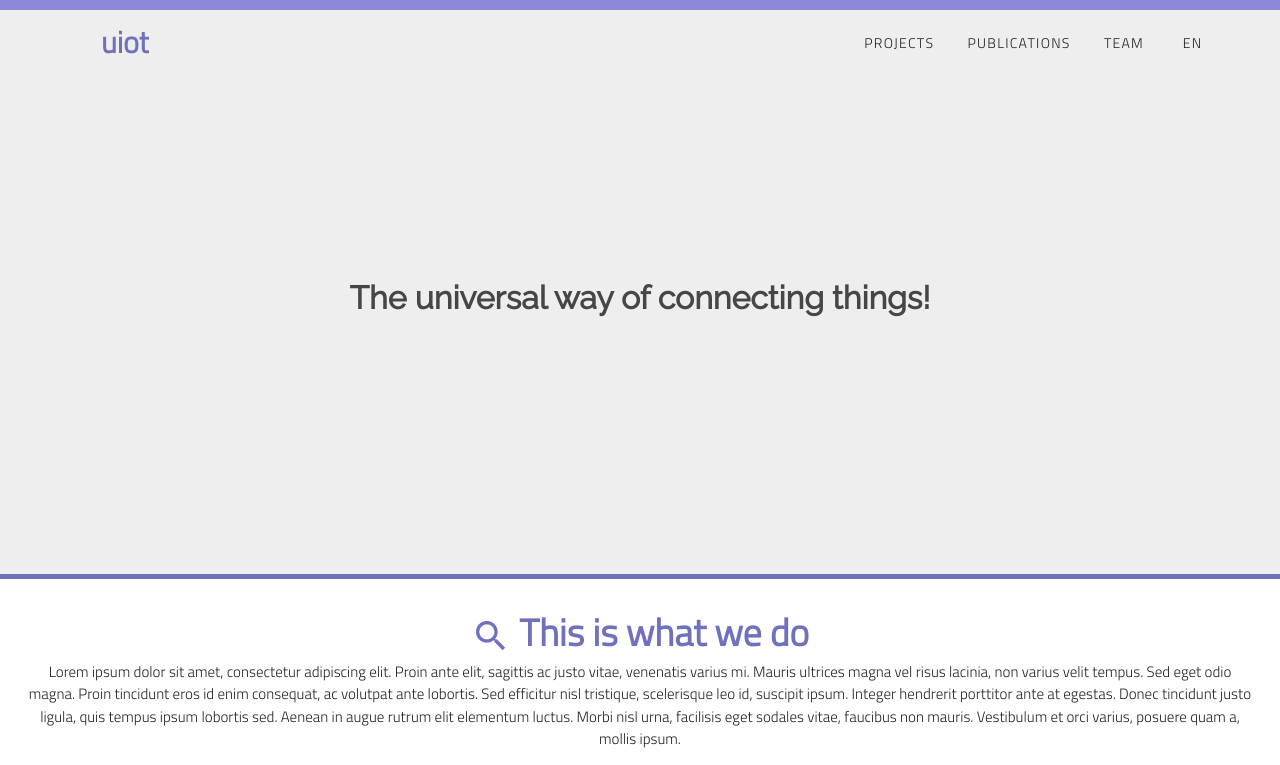
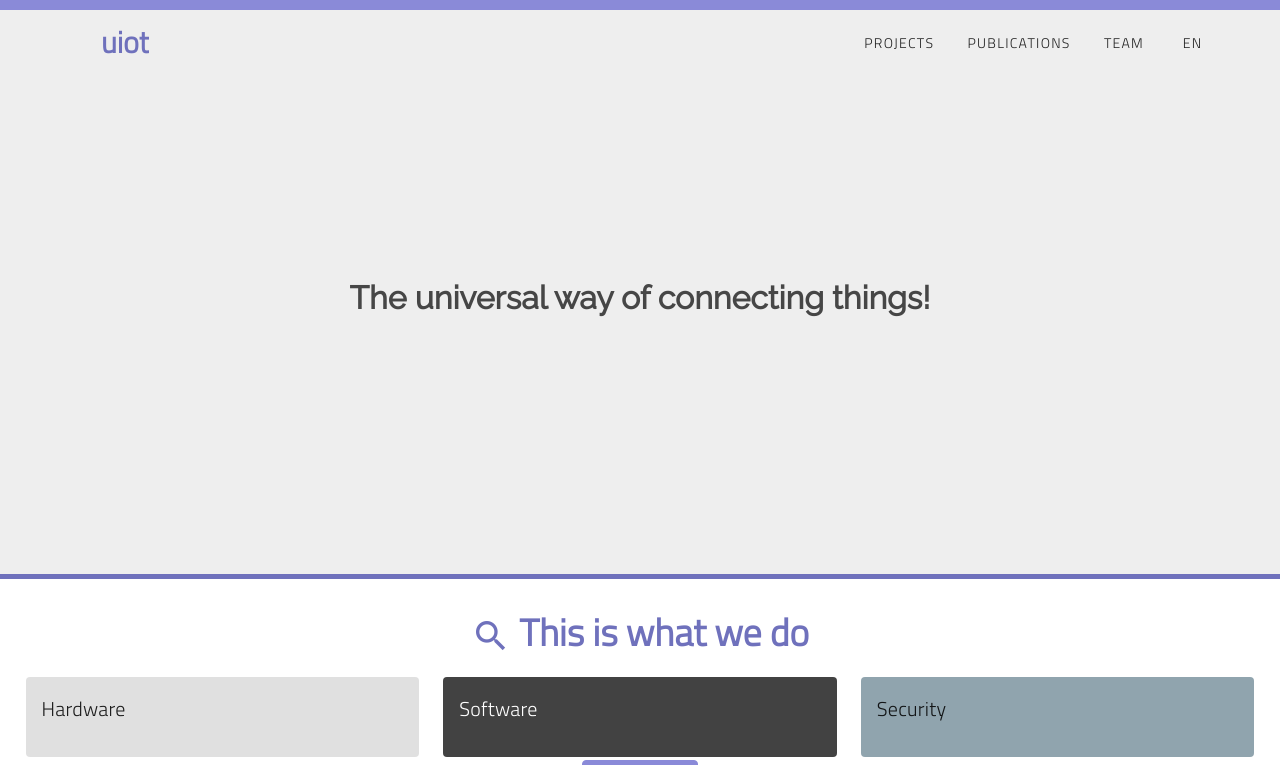
Before and after one commit to uiot/uiot.github.io, a Vue app: page /projects in a window 1280 px wide. Shown: the top 765 px of the page. Built offline with nearby package versions, Linux system fonts and the light colour scheme; what vue-mobile-detection would draw is missing.

Commit message:
Inclusao de textos

```diff
--- a/src/components/toolbar/mobile.vue
+++ b/src/components/toolbar/mobile.vue
@@ -3,13 +3,13 @@
     <v-expand-transition>
     <div class="base lighten-1 menu-mobile" v-if="drawer">
             <div class="button-position">
-                <v-btn text to="/projects"      :class="{ base: checkRouteColor('projects', currentRoute), 'lighten-2': true }">Projects</v-btn>
+                <v-btn text to="/projects"      :class="{ base: checkRouteColor('projects', currentRoute), 'lighten-2': true }"> {{ $t("toolbar.projects") }} </v-btn>
             </div>
             <div class="button-position">
-                <v-btn text to="/publications"  :class="{ base: checkRouteColor('publications', currentRoute), 'lighten-2': true }">Publications</v-btn>
+                <v-btn text to="/publications"  :class="{ base: checkRouteColor('publications', currentRoute), 'lighten-2': true }"> {{ $t("toolbar.publications") }} </v-btn>
             </div>
             <div class="button-position">
-                <v-btn text to="/team"          :class="{ base: checkRouteColor('team', currentRoute), 'lighten-2': true }">Team</v-btn>
+                <v-btn text to="/team"          :class="{ base: checkRouteColor('team', currentRoute), 'lighten-2': true }"> {{ $t("toolbar.team") }} </v-btn>
             </div>
             <div class="button-position">
                 <v-menu offset-y>
--- a/src/components/toolbar/web.vue
+++ b/src/components/toolbar/web.vue
@@ -17,9 +17,9 @@
       <v-spacer></v-spacer>
 
       <v-toolbar-items class="pr-10">
-        <v-btn text to="/projects"      :class="{ base: checkRouteColor('projects', currentRoute), 'lighten-2': true }">Projects</v-btn>
-        <v-btn text to="/publications"  :class="{ base: checkRouteColor('publications', currentRoute), 'lighten-2': true }">Publications</v-btn>
-        <v-btn text to="/team"          :class="{ base: checkRouteColor('team', currentRoute), 'lighten-2': true }">Team</v-btn>
+        <v-btn text to="/projects"      :class="{ base: checkRouteColor('projects', currentRoute), 'lighten-2': true }"> {{ $t("toolbar.projects") }} </v-btn>
+        <v-btn text to="/publications"  :class="{ base: checkRouteColor('publications', currentRoute), 'lighten-2': true }"> {{ $t("toolbar.publications") }} </v-btn>
+        <v-btn text to="/team"          :class="{ base: checkRouteColor('team', currentRoute), 'lighten-2': true }"> {{ $t("toolbar.team") }} </v-btn>
         <v-menu offset-y>
           <template v-slot:activator="{ on }">
             <v-btn
--- a/src/texts/Languages.js
+++ b/src/texts/Languages.js
@@ -1,13 +1,31 @@
 const Languages =  {
     English: {
         welcomeMsg: 'The universal way of connecting things!',
-        wwdo: 'This is what we do',
         lorenIpsum: 'Lorem ipsum dolor sit amet, consectetur adipiscing elit. Proin ante elit, sagittis ac justo vitae, venenatis varius mi. Mauris ultrices magna vel risus lacinia, non varius velit tempus. Sed eget odio magna. Proin tincidunt eros id enim consequat, ac volutpat ante lobortis. Sed efficitur nisl tristique, scelerisque leo id, suscipit ipsum. Integer hendrerit porttitor ante at egestas. Donec tincidunt justo ligula, quis tempus ipsum lobortis sed. Aenean in augue rutrum elit elementum luctus. Morbi nisl urna, facilisis eget sodales vitae, faucibus non mauris. Vestibulum et orci varius, posuere quam a, mollis ipsum. ',
         plugins: 'Installed CLI Plugins',
         links: 'Essential Links',
         ecosystem: 'Ecosystem',
-        projects: {
-            title: "Come see our *Projects*"
+        toolbar: {
+            projects: "Projects",
+            publications: "Publications",
+            team: "Team"
+        },
+        wwdo: {
+            title: "This is what we do",
+            text: "",
+            hardware: {
+                title: "Hardware",
+                text: ""
+            },
+            software: {
+                title: "Software",
+                text: ""
+            },
+            security: {
+                title: "Security",
+                text: ""
+            },
+            button: ""
         },
         home: {
             academics: {
@@ -33,13 +51,31 @@ const Languages =  {
     },
     Portugues : {
         welcomeMsg: 'A maneira universal de conectar as coisas!',
-        wwdo: 'Isso é o que fazemos',
         lorenIpsum: 'Lorem ipsum dolor sit amet, consectetur adipiscing elit. Proin ante elit, sagittis ac justo vitae, venenatis varius mi. Mauris ultrices magna vel risus lacinia, non varius velit tempus. Sed eget odio magna. Proin tincidunt eros id enim consequat, ac volutpat ante lobortis. Sed efficitur nisl tristique, scelerisque leo id, suscipit ipsum. Integer hendrerit porttitor ante at egestas. Donec tincidunt justo ligula, quis tempus ipsum lobortis sed. Aenean in augue rutrum elit elementum luctus. Morbi nisl urna, facilisis eget sodales vitae, faucibus non mauris. Vestibulum et orci varius, posuere quam a, mollis ipsum. ',
         plugins: 'Plugins de CLI instalados',
         links: 'Enlaces esenciales',
         ecosystem: 'Ecosistema',
-        projects: {
-            title: "Venha ver nossos projetos"
+        toolbar: {
+            projects: "Projetos",
+            publications: "Publicações",
+            team: "Time"
+        },
+        wwdo: {
+            title: "Isso é o que nós fazemos",
+            text: "O UIoT é um laboratório de pesquisa científica em aplicações que envovlve Tnternet das Coisas (IoT). Aqui desenvolvemos projetos que envolvem a solução completa, envolvendo o sistema destes dispositivos (software), a parte física (hardware) e também a segurança da informação",
+            hardware: {
+                title: "Hardware",
+                text: "A área de hardware do laboratório é responsável por desenvolver dispositivos físicos que têm a função de coletar dados do ambiente. Aqui utilizamos as mais diversas tecnologias, como Raspbery's, arduinos, sensores de monitoramento, protocolos como HTTP, LoRA, entre muitos outros"
+            },
+            software: {
+                title: "Software",
+                text: "São responsáveis por criar soluções IoT em software e desenvolver toda a infraestrutura necessária para coletar os dados dos dispositivos físicos, armazená-los, processá-los e entregar uma visualização/interação de qualidade para o usuário."
+            },
+            security: {
+                title: "Segurança",
+                text: "Esta é a equipe responsável por criar soluções que permitem um tráfego de dados seguro de ponta a ponta"
+            },
+            button: ""
         },
         home: {
             academics: {
--- a/src/views/Home.vue
+++ b/src/views/Home.vue
@@ -10,36 +10,36 @@
     <div class="barraAzul base"/>
 
     <div class="whatwedo">
-      <h2 class="base--text">  <v-icon class="base--text" size="40"> mdi-magnify </v-icon> <b> {{ $t('wwdo') }} </b> </h2>
-      <p class="text"> {{ $t("lorenIpsum") }} </p>
+      <h2 class="base--text">  <v-icon class="base--text" size="40"> mdi-magnify </v-icon> <b> {{ $t('wwdo.title') }} </b> </h2>
+      <p class="text"> {{ $t("wwdo.text") }} </p>
       <v-row>
         <v-col xs="12" sm="12" md="4">
           <v-card flat color="grey lighten-2">
             <v-card-title>
-              Hardware
+              {{ $t("wwdo.hardware.title") }}
             </v-card-title>
             <v-card-text>
-              {{ $t("lorenIpsum") }}
+              {{ $t("wwdo.hardware.text") }}
             </v-card-text>
           </v-card>
         </v-col>
         <v-col sm="12" md="4">
           <v-card flat color="grey darken-3 white--text">
             <v-card-title>
-              Software
+              {{ $t("wwdo.software.title") }}
             </v-card-title>
             <v-card-text class="white--text">
-              {{ $t("lorenIpsum") }}
+              {{ $t("wwdo.software.text") }}
             </v-card-text>
           </v-card>
         </v-col>
         <v-col sm="12" md="4">
           <v-card flat color="blue-grey lighten-2">
             <v-card-title>
-              Security
+              {{ $t("wwdo.security.title") }}
             </v-card-title>
             <v-card-text>
-              {{ $t("lorenIpsum") }}
+              {{ $t("wwdo.security.text") }}
             </v-card-text>
           </v-card>
         </v-col>
```
